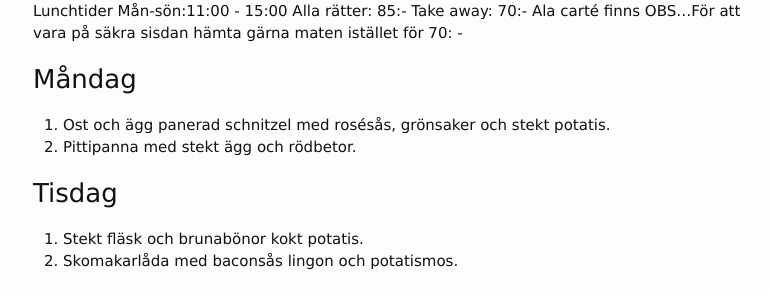
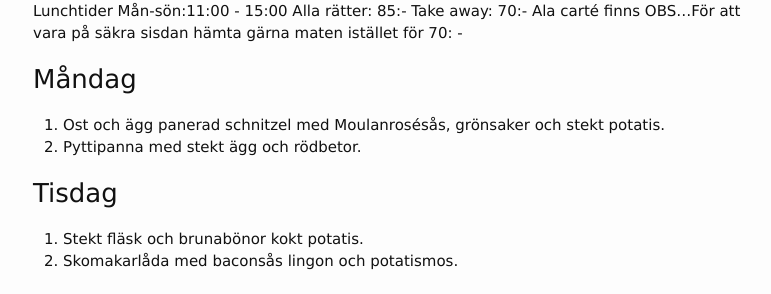
Before and after one commit to FarInn62/farinn62.github.io, a Jekyll site: the page built from lunch.md, in a window 1280 px wide. Shown: the part 125-419 px from the top of the page, without its empty margins (237-1008 px from the left). Built offline with Jekyll 4.4.1, drawn with Linux system fonts in a browser that asks for light colours.

Commit message:
Update lunch.md

```diff
--- a/lunch.md
+++ b/lunch.md
@@ -13,8 +13,8 @@ OBS...För att vara på säkra sisdan hämta gärna maten istället för 70: -
 
 
 ### Måndag
-1. Ost och ägg panerad schnitzel med rosésås, grönsaker och stekt potatis.
-2. Pittipanna med stekt ägg och rödbetor.
+1. Ost och ägg panerad schnitzel med Moulanrosésås, grönsaker och stekt potatis.
+2. Pyttipanna med stekt ägg och rödbetor.
 
 ### Tisdag
 1. Stekt fläsk och brunabönor kokt potatis.
```
